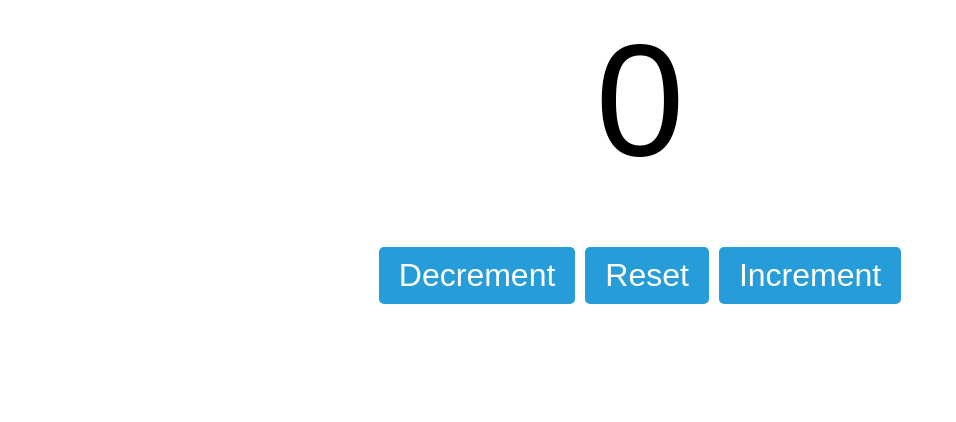
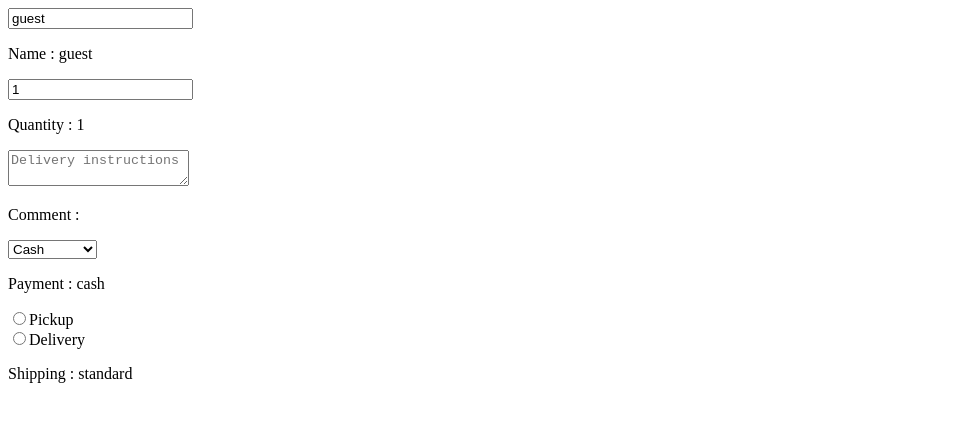
Before and after one commit to adityaasikarwarr/REACT, a React (Vite) app in the folder my-react-app/: page / in a window 1280 px wide. Shown: the top 422 px of the page, without its empty margins (0-956 px from the left). Built offline with nearby package versions, Linux system fonts and the light colour scheme.

Commit message:
onchange property

```diff
--- a/my-react-app/src/App.jsx
+++ b/my-react-app/src/App.jsx
@@ -1,4 +1,4 @@
-import Counter from "./Counter";
+import MyComponent from "./mycomponent";
 function App() {
   // const fruits = [
   //   { id: 1, name: "Apple", calories: 95 },
@@ -18,7 +18,7 @@ function App() {
 
   return (
     <>
-      <Counter></Counter>
+      <MyComponent></MyComponent>
     </>
   );
 }
--- a/my-react-app/src/mycomponent.jsx
+++ b/my-react-app/src/mycomponent.jsx
@@ -1,37 +1,79 @@
-import React, { useState } from "react";
+import react, { useState } from "react";
 
 function MyComponent() {
+  const [name, setName] = useState("guest");
+  const [quantity, setQuantity] = useState(1);
+  const [comment, setComment] = useState("");
+  const [payment, setPayment] = useState("cash");
+  const [shipping, setShipping] = useState("standard");
 
-  const [name, setName] = useState("hello");
-  const [age, setAge] = useState(20);
-  const [isEmployed, setIsEmployed] = useState(false);
+  function changeName(event) {
+    setName(event.target.value);
+  }
 
-  const updateName = () => {
-    setName("Aditya Sikarwarr");
-  };
+  function changeQuantity(event) {
+    setQuantity(event.target.value);
+  }
 
-  const IncrementAge = () => {
-    setAge(age + 1);
-  };
+  function changeComment(event) {
+    setComment(event.target.value);
+  }
 
-  const toggleEmploye = () => {
-    setIsEmployed(!isEmployed);
-  };
+  function changePayment(event) {
+    setPayment(event.target.value);
+  }
+
+  function changeShipping(event) {
+    setShipping(event.target.value);
+  }
 
   return (
     <div>
 
+      <input value={name} onChange={changeName}></input>
       <p>Name : {name}</p>
-      <button onClick={updateName}>Set Name</button>
+      <input value={quantity} onChange={changeQuantity} type="number"></input>
+      <p>Quantity : {quantity}</p>
 
-      <p>Age : {age}</p>
-      <button onClick={IncrementAge}>Increment age </button>
+      <textarea
+        value={comment}
+        onChange={changeComment}
+        placeholder="Delivery instructions"
+      ></textarea>
+      <p>Comment : {comment}</p>
 
-      <p>Is Employed : {isEmployed ? "Yes" : "No"}</p>
-      <button onClick={toggleEmploye}>Employee Status</button>
+      <select value={payment} onChange={changePayment}>
+        <option value="cash">Cash</option>
+        <option value="card">Card</option>
+        <option value="UPI">UPI</option>
+        <option value="VISA">VISA</option>
+        <option value="Mastercard">Mastercard</option>
+        <option value="GiftCard">Gift Card</option>
+      </select>
+      <p>Payment : {payment}</p>
+
+      <label>
+        <input
+          type="radio"
+          value="Pick Up"
+          checked={shipping === "Pick Up"}
+          onChange={changeShipping}
+        ></input>
+        Pickup
+      </label>{" "}
+      <br></br>
+      <label>
+        <input
+          type="radio"
+          value="Delivery"
+          checked={shipping === "Delivery"}
+          onChange={changeShipping}
+        ></input>
+        Delivery
+      </label>
+      <p>Shipping : {shipping}</p>
 
     </div>
   );
 }
-
 export default MyComponent;
```
Also changed, not shown: my-react-app/src/Button/button2.jsx (renamed from my-react-app/src/button.jsx), my-react-app/src/Counter/Counter.jsx (renamed from my-react-app/src/Counter.jsx), my-react-app/src/List/List.jsx (renamed from my-react-app/src/List.jsx).
